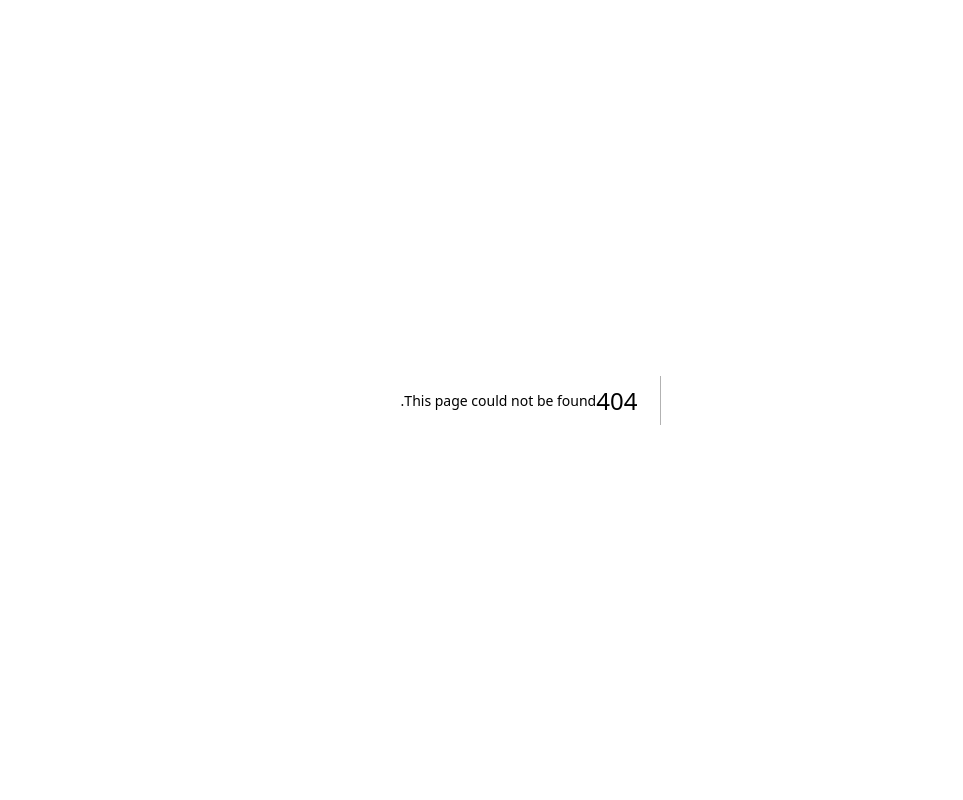
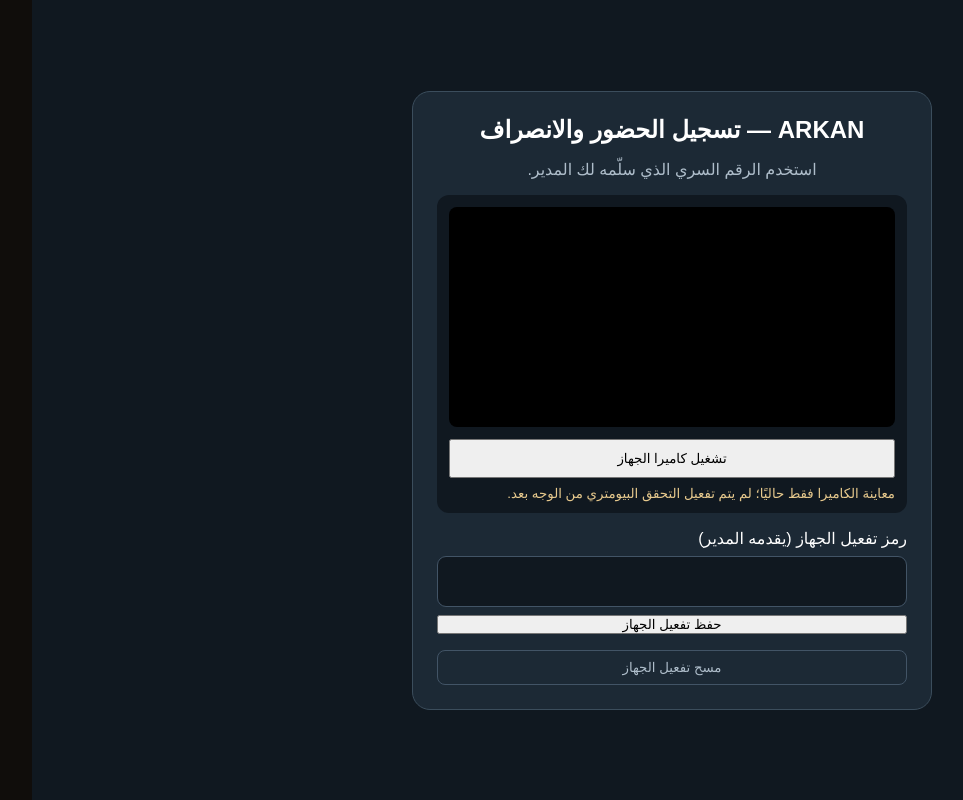
Before and after one commit to naderalaaabdelwahed-lab/project_web_arkan_cafe, a Next.js app: page /attendance/kiosk in a window 1280 px wide. Before the commit this address had no page. Shown: the whole page, without its empty margins (141-1104 px from the left). Built offline with nearby package versions, Linux system fonts and the light colour scheme.

Commit message:
Add standalone employee attendance kiosk screen

```diff
--- /dev/null
+++ b/src/app/attendance/kiosk/page.js
@@ -0,0 +1,50 @@
+"use client";
+import {useEffect,useRef,useState} from "react";
+export default function AttendanceKiosk(){
+ const [deviceToken,setDeviceToken]=useState("");
+ const [pin,setPin]=useState("");
+ const [action,setAction]=useState("check_in");
+ const [busy,setBusy]=useState(false);
+ const [notice,setNotice]=useState("");
+ const [cameraError,setCameraError]=useState("");
+ const video=useRef(null),stream=useRef(null);
+ useEffect(()=>{try{setDeviceToken(localStorage.getItem("arkan_hr_kiosk_token")||"")}catch{} return()=>stream.current?.getTracks().forEach(t=>t.stop())},[]);
+ async function startCamera(){
+  setCameraError("");
+  try{const s=await navigator.mediaDevices.getUserMedia({video:{facingMode:"user"},audio:false});stream.current=s;if(video.current)video.current.srcObject=s;}
+  catch(e){setCameraError("تعذر تشغيل الكاميرا. تأكد من السماح للمتصفح باستخدامها وأن الموقع يعمل عبر HTTPS أو localhost.");}
+ }
+ function saveToken(){localStorage.setItem("arkan_hr_kiosk_token",deviceToken.trim());setNotice("تم حفظ إعداد الجهاز على هذا المتصفح.");}
+ async function submit(e){
+  e.preventDefault();setBusy(true);setNotice("");
+  try{
+   const r=await fetch("/api/kiosk/attendance",{method:"POST",headers:{"Content-Type":"application/json","x-ark-kiosk-token":deviceToken},body:JSON.stringify({pin,action})});
+   const data=await r.json();if(!r.ok)throw new Error(data.error||"تعذر تسجيل الحضور.");
+   const time=new Date(data.recorded_at).toLocaleTimeString("ar-EG",{hour:"2-digit",minute:"2-digit"});
+   setNotice("تم تسجيل "+(action==="check_in"?"الحضور":"الانصراف")+" للموظف "+data.employee_name+" الساعة "+time+".");
+   setPin("");
+  }catch(e){setNotice(e.message)}finally{setBusy(false)}
+ }
+ return <main dir="rtl" style={{minHeight:"100vh",background:"#101820",color:"#fff",display:"grid",placeItems:"center",padding:20}}>
+  <section style={{width:"min(100%,520px)",background:"#1c2935",padding:24,borderRadius:18,border:"1px solid #3b4d5c",display:"grid",gap:16}}>
+   <h1 style={{margin:0,textAlign:"center"}}>ARKAN — تسجيل الحضور والانصراف</h1>
+   <p style={{margin:0,color:"#aebdca",textAlign:"center"}}>استخدم الرقم السري الذي سلّمه لك المدير.</p>
+   <div style={{background:"#101820",borderRadius:12,padding:12}}>
+    <video ref={video} autoPlay playsInline muted style={{width:"100%",maxHeight:220,objectFit:"cover",borderRadius:8,background:"#000"}}/>
+    <button type="button" onClick={startCamera} style={{width:"100%",marginTop:8,padding:10}}>تشغيل كاميرا الجهاز</button>
+    <small style={{display:"block",color:"#e7c98d",marginTop:8}}>معاينة الكاميرا فقط حاليًا؛ لم يتم تفعيل التحقق البيومتري من الوجه بعد.</small>
+    {cameraError&&<p style={{color:"#ff9c9c"}}>{cameraError}</p>}
+   </div>
+   {!deviceToken&&<div style={{display:"grid",gap:8}}><label>رمز تفعيل الجهاز (يقدمه المدير)</label><input value={deviceToken} onChange={e=>setDeviceToken(e.target.value)} style={field}/><button onClick={saveToken}>حفظ تفعيل الجهاز</button></div>}
+   {deviceToken&&<form onSubmit={submit} style={{display:"grid",gap:14}}>
+    <div style={{display:"flex",gap:8}}><button type="button" onClick={()=>setAction("check_in")} style={{...choice,background:action==="check_in"?"#d6a44d":"#344657",color:action==="check_in"?"#101820":"white"}}>تسجيل حضور</button><button type="button" onClick={()=>setAction("check_out")} style={{...choice,background:action==="check_out"?"#d6a44d":"#344657",color:action==="check_out"?"#101820":"white"}}>تسجيل انصراف</button></div>
+    <label style={{display:"grid",gap:8}}>الرقم السري للموظف<input autoComplete="off" inputMode="numeric" type="password" maxLength={8} value={pin} onChange={e=>setPin(e.target.value.replace(/\D/g,""))} style={{...field,textAlign:"center",fontSize:28,letterSpacing:8}} placeholder="••••" required/></label>
+    <button disabled={busy||pin.length<4} style={{...choice,background:"#d6a44d",color:"#101820",fontWeight:800}}>{busy?"جارٍ التسجيل...":action==="check_in"?"تأكيد الحضور":"تأكيد الانصراف"}</button>
+   </form>}
+   {notice&&<div role="status" style={{background:"#203d34",padding:13,borderRadius:9,textAlign:"center"}}>{notice}</div>}
+   <button type="button" onClick={()=>{localStorage.removeItem("arkan_hr_kiosk_token");setDeviceToken("");setNotice("تم مسح إعداد الجهاز.")}} style={{background:"transparent",color:"#aebdca",border:"1px solid #425466",padding:9,borderRadius:8}}>مسح تفعيل الجهاز</button>
+  </section>
+ </main>
+}
+const field={width:"100%",padding:12,borderRadius:9,border:"1px solid #425466",background:"#101820",color:"white",boxSizing:"border-box"};
+const choice={flex:1,padding:13,border:0,borderRadius:9,cursor:"pointer",fontSize:16};
```
